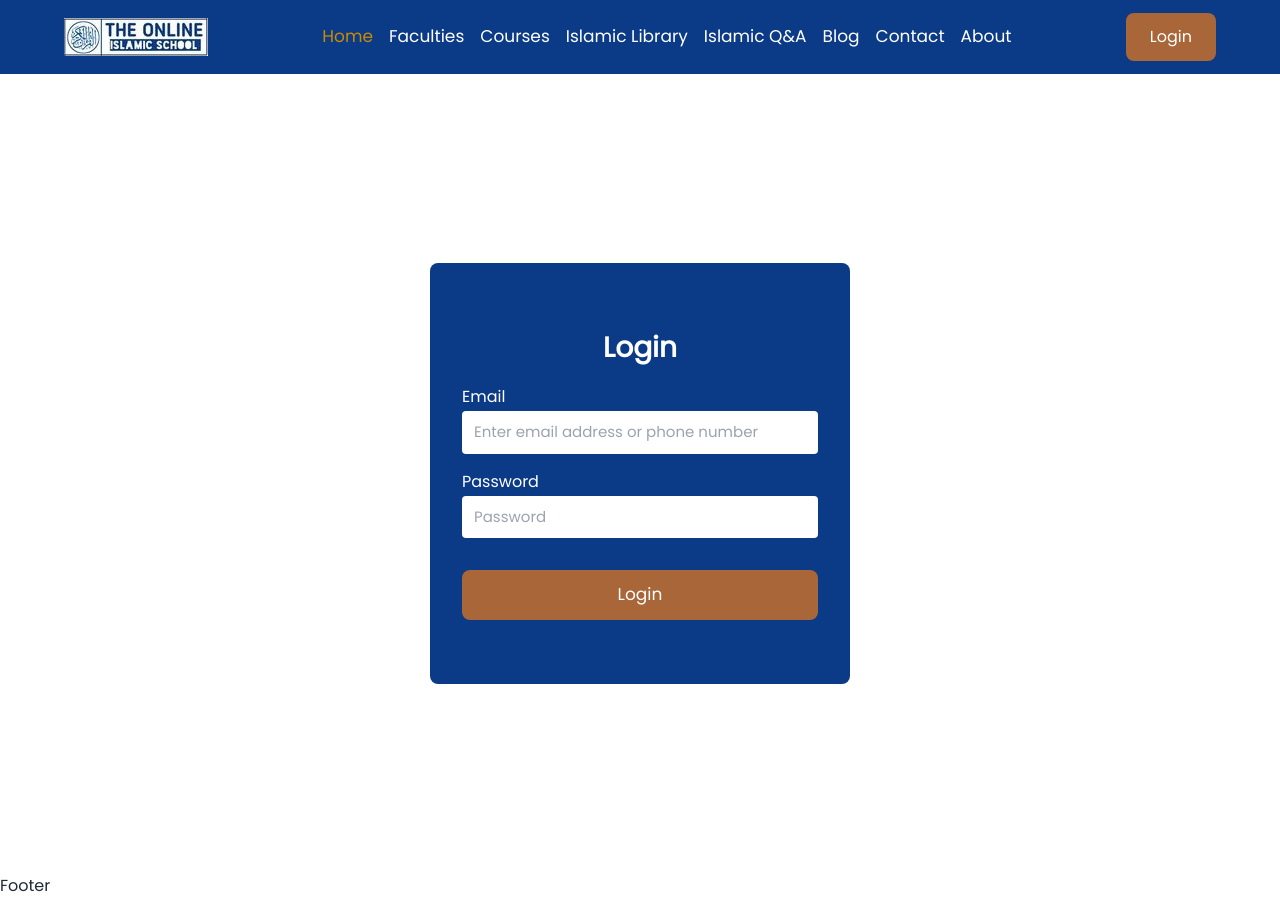
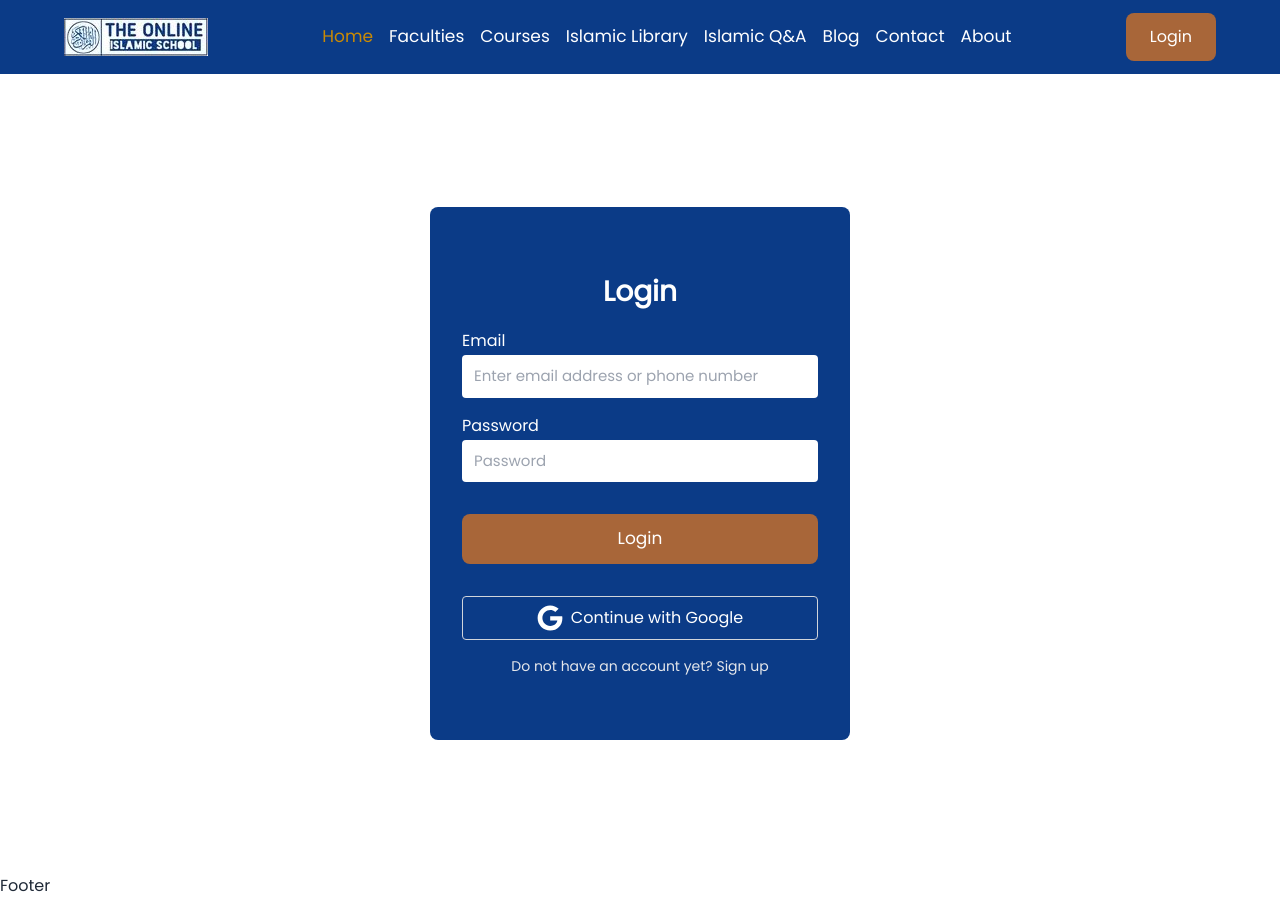
Before and after one commit to abdurrahmanrahat/islamic_school_fronted, a Next.js app: page /login in a window 1280 px wide. Built offline with nearby package versions, Linux system fonts and the light colour scheme.

Commit message:
google login set up

```diff
--- a/src/app/login/page.tsx
+++ b/src/app/login/page.tsx
@@ -3,6 +3,8 @@
 import ISForm from "@/components/Shared/Forms/ISForm";
 import ISInput from "@/components/Shared/Forms/ISInput";
 import Container from "@/components/Ui/Container";
+import Link from "next/link";
+import { FaGoogle } from "react-icons/fa";
 
 const LoginPage = () => {
   const handleLogin = (values) => {
@@ -64,6 +66,23 @@ const LoginPage = () => {
               />
             </div>
           </ISForm>
+
+          {/* google login */}
+          <div className="space-y-4 mt-8">
+            <div className="flex justify-center items-center space-x-2 border p-2 border-gray-300 rounded cursor-pointer">
+              <FaGoogle size={26} />
+              <p>Continue with Google</p>
+            </div>
+            <p className="px-6 text-sm text-center text-gray-200">
+              Do not have an account yet?{" "}
+              <Link
+                href="/register"
+                className="hover:underline duration-300 hover:text-secondary text-gray-200"
+              >
+                Sign up
+              </Link>
+            </p>
+          </div>
         </div>
       </div>
     </Container>
```
